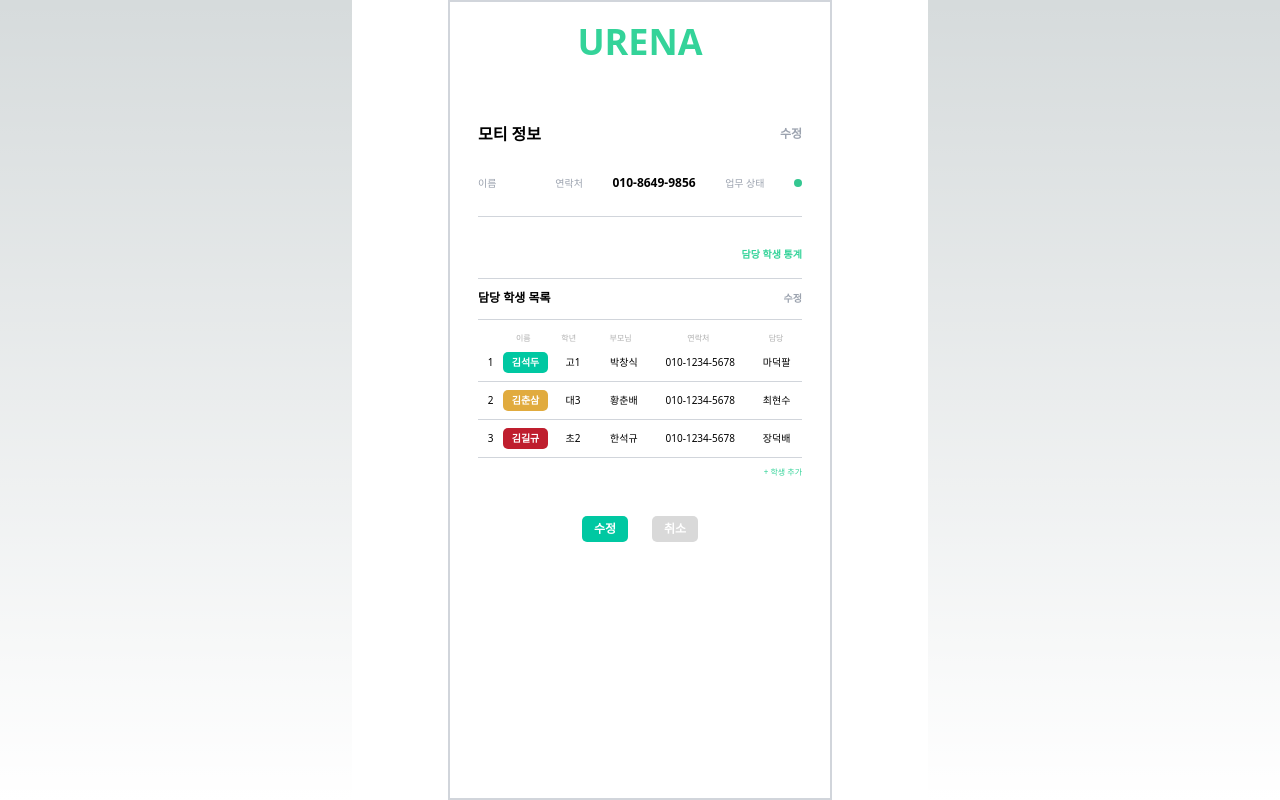
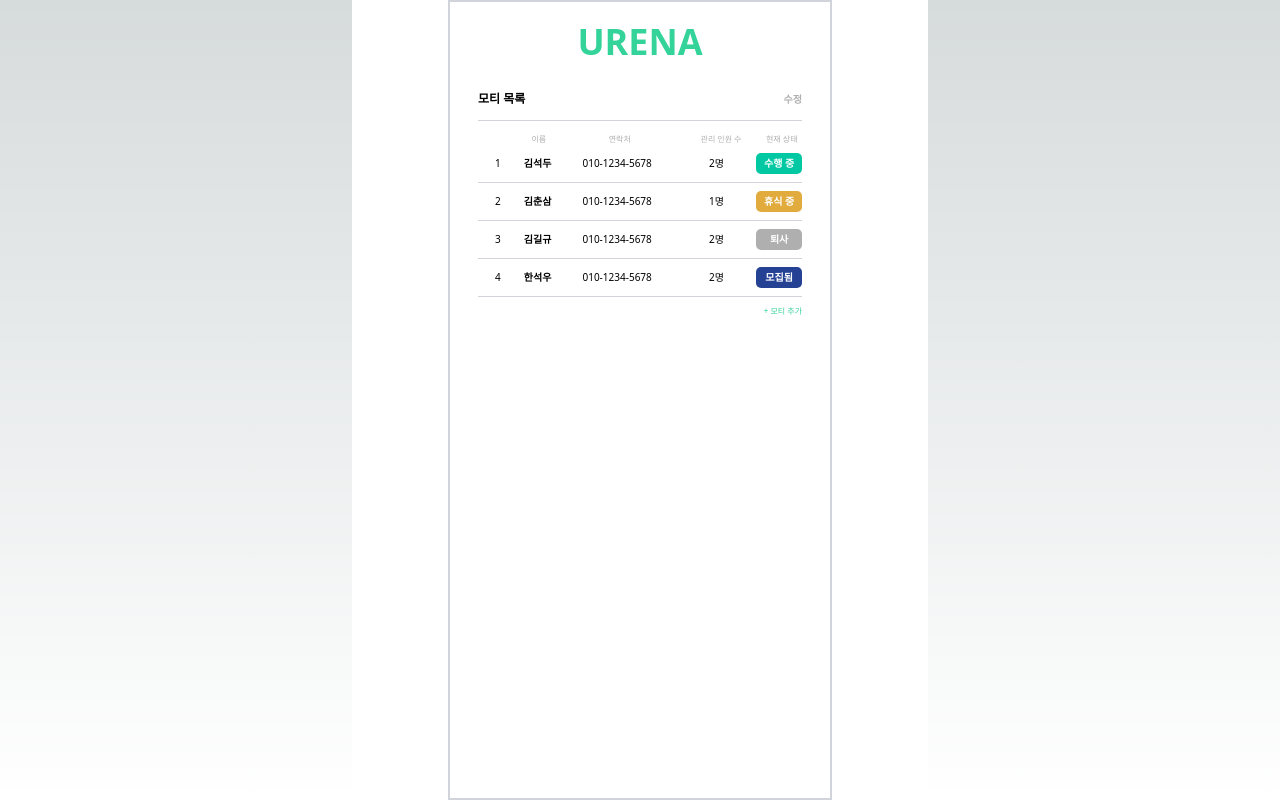
Before and after one commit to Imunury/URENA, a Next.js app: page /moti in a window 1280 px wide. Built offline with nearby package versions, Linux system fonts and the light colour scheme.

Commit message:
feat : MotiList 추가

```diff
--- /dev/null
+++ b/src/app/moti/components/MotiList.tsx
@@ -0,0 +1,102 @@
+'use client'
+
+import { useState } from "react";
+import { useRouter } from "next/navigation"
+
+const motis = [
+    {
+        id: 1,
+        name: '김석두',
+        phone: '010-1234-5678',
+        student: ['마덕팔','김법장'],
+        state: '수행 중',
+    },
+    {
+        id: 3,
+        name: '김춘삼',
+        phone: '010-1234-5678',
+        student: ['최길현'],
+        state: '휴식 중',
+    },
+    {
+        id: 7,
+        name: '김길규',
+        phone: '010-1234-5678',
+        student: ['곽팔춘', '테리우스장'],
+        state: '퇴사',
+    },
+    {
+        id: 75,
+        name: '한석우',
+        phone: '010-1234-5678',
+        student: ['곽팔춘', '테리우스장'],
+        state: '모집됨',
+    },
+];
+
+const MotiList: React.FC = () => {
+    const router = useRouter()
+    const moti_detail = (motiName: string) => {
+        router.push(`/moti?moti_pk=${motiName}`);
+    }
+    const [isEditMode, setIsEditMode] = useState(false);
+
+    const toggleEditMode = () => {
+        setIsEditMode(!isEditMode);
+    }
+    return (
+        <div>
+            <div className="flex justify-between items-center mx-7 pb-3" style={{ borderBottom: '1px solid #d1d5db' }}>
+                <h1 className="font-bold" style={{ fontSize: '12px' , fontWeight: '600'}}>
+                    모티 목록
+                </h1>
+                {!isEditMode ? <button style={{ color: '#AFAFAF', fontSize: '10px' , fontWeight: '600'}} onClick={toggleEditMode}>
+                    수정
+                </button> : <button style={{ color:'#00C8A2', fontSize: '10px' , fontWeight: '600'}} onClick={toggleEditMode}>
+                    완료
+                </button>}
+
+            </div>
+            <div className="flex mx-7 mt-3" style={{textAlign:'center'}}>
+                {isEditMode && <h1 style={{ flex: 1 }}/>}
+                <h1 style={{ flex: 1 }}/>
+                <h1 style={{ flex: 1,color:"#AFAFAF", fontSize:'8px', fontWeight:'400'}}>이름</h1>
+                <h1 style={{ flex: 3,color:"#AFAFAF", fontSize:'8px', fontWeight:'400'}}>연락처</h1>
+                <h1 style={{ flex: 2,color:"#AFAFAF", fontSize:'8px', fontWeight:'400'}}>관리 인원 수</h1>
+                <h1 style={{ flex: 1,color:"#AFAFAF", fontSize:'8px', fontWeight:'400'}}>현재 상태</h1>
+            </div>
+            {
+            motis.map((moti, index) => {
+                let backgroundColor;
+                if (moti.state === '수행 중') {
+                    backgroundColor = "#00C8A2";
+                } else if (moti.state === '휴식 중') {
+                    backgroundColor = "#E1AB3E";
+                } else if (moti.state === '퇴사') {
+                    backgroundColor = "#AFAFAF";
+                } else if (moti.state === '모집됨') {
+                    backgroundColor = "#254194";
+                }
+
+                return (
+                    <div key={index} className="flex mx-7 mb-2 mt-2 pb-2 items-center" style={{textAlign:'center', borderBottom: '1px solid #d1d5db'}}>
+                        {isEditMode && <button style={{ flex: 1, color: '#00C8A2', fontSize: '8px' }}>편집</button>}
+                        <h1 style={{ flex: 1,color:"black", fontSize:'10px', fontWeight:'400'}}>{index+1}</h1>
+                        <button style={{ flex: 1,color:"black", fontSize:'10px', fontWeight:'600'}} onClick={() => moti_detail(moti.name)}>{moti.name}</button>
+                        <h1 style={{ flex: 3,color:"black", fontSize:'10px', fontWeight:'400'}}>{moti.phone}</h1>
+                        <h1 style={{ flex: 2,color:"black", fontSize:'10px', fontWeight:'400'}}>{moti.student.length}명</h1>
+                        <button style={{
+                            color:"white", fontSize:'10px', fontWeight:'600', flex: 1, borderRadius: '5px', backgroundColor , padding:'3px',
+                            }}>{moti.state}</button>
+                    </div>
+                );
+            })
+            }
+            <div className="flex" style={{justifyContent:'flex-end'}}>
+                <button className="mx-7 pb-4" style={{ color:"#34d399", fontSize: '8px' , fontWeight: '400', marginBottom:'10px'}}>+ 모티 추가</button>
+            </div>
+        </div>
+    )
+}
+
+export default MotiList
--- a/src/app/moti/page.tsx
+++ b/src/app/moti/page.tsx
@@ -5,16 +5,26 @@ import { useState } from 'react';
 import { useRouter, useSearchParams  } from "next/navigation";
 import Modal from 'react-modal';
 import ModalStudentAdd from './components/ModalStudentAdd';
+import MotiList from './components/MotiList';
 import StudentList from './components/StudentList';
 
 const Moti: React.FC = () => {
-    let moti = ['마철두', '010-8649-9856', 'complete']
     const router = useRouter()
     const searchParams = useSearchParams();
-    if (!searchParams) return null;
+    if (!searchParams) {return null;}
     const moti_pk = searchParams.get('moti_pk');
+    let moti = ['마철두', '010-8649-9856', 'complete']
 
-    return (
+    const moti_list = () => {
+        router.push(`/moti`)
+      }
+
+    if (moti_pk === null) {return (
+        <div>
+            <MotiList/>
+        </div>
+    )}
+    else {return (
         <div>
             <div className="flex mt-7 justify-between items-center mx-7">
                 <h1 className="text-2xl font-bold" style={{ fontSize: '16px' , fontWeight: '600'}}>
@@ -38,11 +48,11 @@ const Moti: React.FC = () => {
                 <StudentList/>
             </div>
             <div className='flex' style={{justifyContent:'center'}}>
-                <button className='m-3 px-3 py-1' style={{ borderRadius:'5px', backgroundColor:'#00C8A2', color:'white', fontSize:'12px', fontWeight:'800'}}>수정</button>
-                <button className='m-3 px-3 py-1' style={{ borderRadius:'5px', backgroundColor:'#D9D9D9', color:'white', fontSize:'12px', fontWeight:'800'}}>취소</button>
+                <button className='m-3 px-3 py-1' style={{ borderRadius:'5px', backgroundColor:'#00C8A2', color:'white', fontSize:'12px', fontWeight:'800'}}>확인</button>
+                <button className='m-3 px-3 py-1' style={{ borderRadius:'5px', backgroundColor:'#D9D9D9', color:'white', fontSize:'12px', fontWeight:'800'}} onClick={moti_list}>취소</button>
             </div>
         </div>
-    )
+    )}
 }
 
 export default Moti
```
